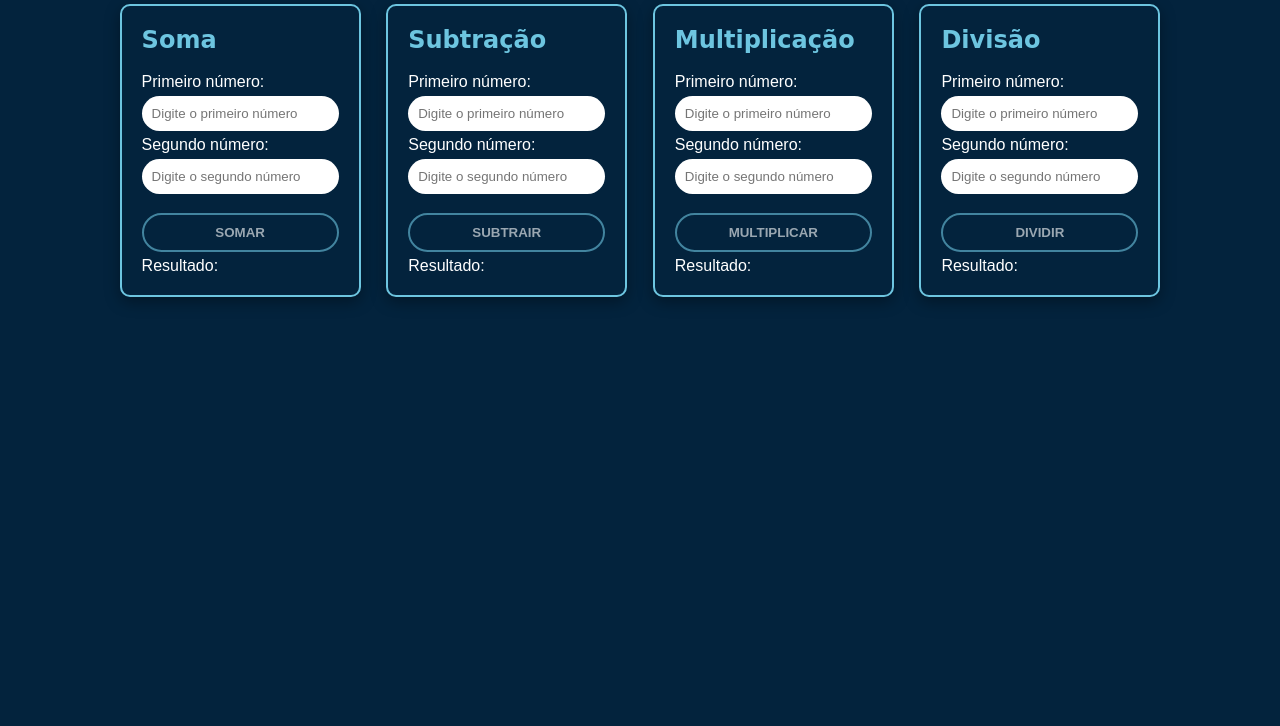
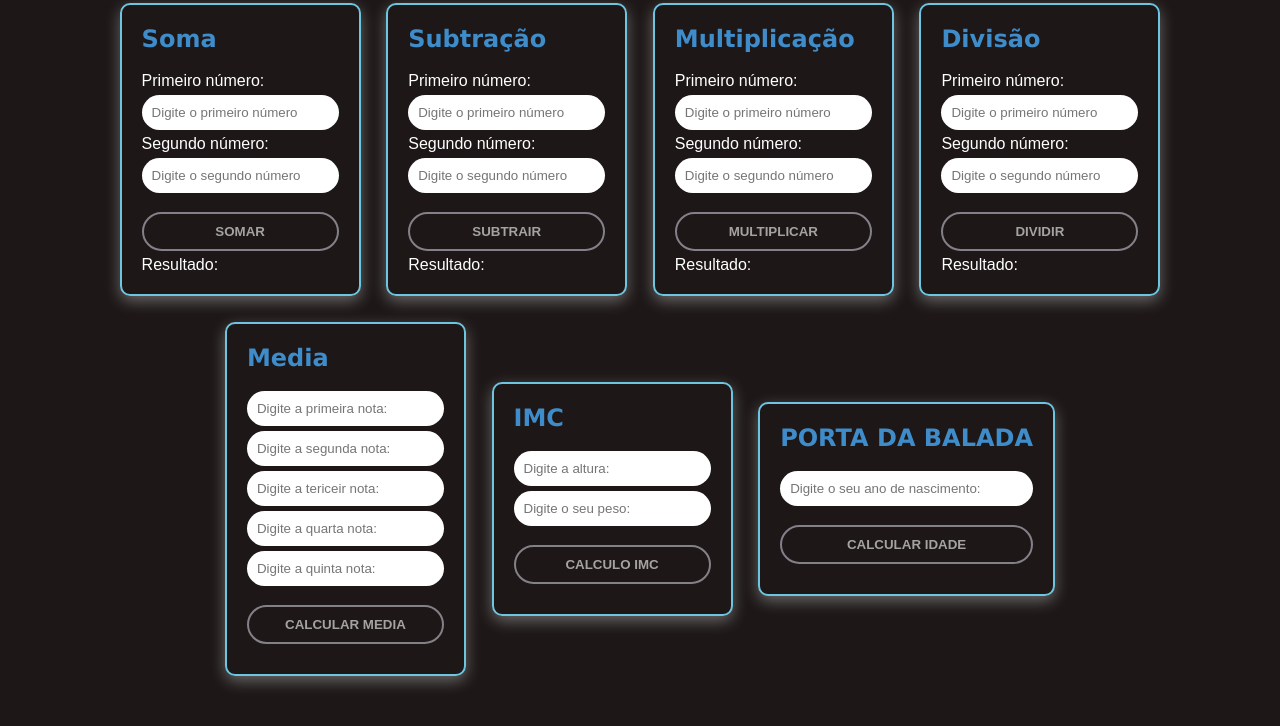
Before and after one commit to jeanc521/TDS-148, a plain HTML site: page Javascript-inicial/Aula 02/mat.html in a window 1280 px wide. Shown: the part 74-800 px from the top of the page. Drawn offline with Linux system fonts and the light colour scheme.

Commit message:
(imc e porta de balada

```diff
--- a/Javascript-inicial/Aula 02/mat.css
+++ b/Javascript-inicial/Aula 02/mat.css
@@ -11,12 +11,12 @@ body{
    justify-content: center;
    margin-top: 20px;
    gap: 20px;
-   background-color: rgb(3, 35, 61);
+   background-color: rgb(29, 23, 23);
    color: #ffffff;
    padding-bottom: 20px;
 }
 h1{
-    font-family: cursive;
+    font-family: 'Times New Roman', Times, serif;
 }
 
 main{
@@ -36,20 +36,20 @@ section{
     padding: 20px;
     border: 2px solid #6dc5e0;
     border-radius: 10px;
-    box-shadow: rgba(0, 0, 0, 0.35) 0px 5px 15px;
+    box-shadow: rgba(255, 255, 255, 0.35) 0px 5px 15px;
 }
 
 h2{
     margin-bottom: 14px;
-    color: #6dc5e0;
-    font-family: cursive;
+    color: rgb(63, 140, 202);
+    font-family: 'Lucida Sans', 'Lucida Sans Regular', 'Lucida Grande', 'Lucida Sans Unicode', Geneva, Verdana, sans-serif;
 }
 
 button{
     margin-top: 14px;
     background: transparent;
     border: none;
-    border: 2px solid #6dc5e0;
+    border: 2px solid #c7c6d3;
     border-radius: 999px;
     padding: 10px;
     color: #ffffff;
@@ -65,6 +65,6 @@ button:hover{
 
 input{
     padding: 10px;
-    border-radius: 999px;
+    border-radius: 500px;
     border: none;
 }
--- a/Javascript-inicial/Aula 02/mat.html
+++ b/Javascript-inicial/Aula 02/mat.html
@@ -49,6 +49,32 @@
             <button onclick="div()">DIVIDIR</button>
             <p>Resultado: <span id="resDiv"></span> </p>
         </section>
+        <section>
+            <h2>Media</h2>
+            <input type="text" id="m1" placeholder="Digite a primeira nota: ">
+            <input type="text" id="m2" placeholder="Digite a segunda nota: ">
+            <input type="text" id="m3" placeholder="Digite a tericeir nota: ">
+            <input type="text" id="m4" placeholder="Digite a quarta nota: ">
+            <input type="text" id="m5" placeholder="Digite a quinta nota: ">
+            <button onclick="media()">CALCULAR MEDIA</button>
+            <p id="resMedia"></p>
+            <p id="msg"></p>
+        </section>
+        <section>
+            <h2>IMC</h2>
+            <input type="text" id="peso" placeholder="Digite a altura:  ">
+            <input type="text" id="altura" placeholder="Digite o seu peso: ">
+            <button onclick="imc()">CALCULO IMC</button>
+            <p id="resIMC"></p>
+            <p id="msgIMC"></p>
+        </section>
+        <section>
+            <h2>PORTA DA BALADA</h2>
+            <input type="text" id="ano" placeholder="Digite o seu ano de nascimento:  ">
+            <button onclick="ano()">CALCULAR IDADE</button>
+            <p id="resa"></p>
+            <p id="msgporta"></p>
+        </section>
     </main>
     <script src="mat.js"></script>
 </body>
--- a/Javascript-inicial/Aula 02/mat.js
+++ b/Javascript-inicial/Aula 02/mat.js
@@ -33,4 +33,82 @@ function div(){
         res.innerHTML = "Não é permitido divisão por 0"
         document.getElementById("n8").style.border = "2px solid red"
     }
+
 }
+
+function media(){
+    var m1 = parseFloat(document.getElementById("m1").value)
+    var m2 = parseFloat(document.getElementById("m2").value)
+    var m3 = parseFloat(document.getElementById("m3").value)
+    var m4 = parseFloat(document.getElementById("m4").value)
+    var m5 = parseFloat(document.getElementById("m5").value)
+    var media = document.getElementById("resMedia")
+   var res = (m1 + m2 + m3 + m4 + m5) / 5
+
+    var msg = document.getElementById("msg")
+
+    if(media >= 7){
+     media.textContent = res
+     msg.textContent = "Passou"
+     msg.style.color = "green"
+    }else{
+    media.textContent = res
+    msg.textContent = "Reprovado"
+    msg.style.color = "red"
+    }
+}
+function imc(){
+    var peso = parseFloat(document.getElementById("peso").value)
+    var altura = parseFloat(document.getElementById("altura").value)
+    var imc = document.getElementById("resIMC")
+    var res = ( peso / (altura * altura)).toFixed(2)
+
+    var msgIMC = document.getElementById("msgIMC")
+    console.log(res)
+
+
+
+    if(res >= 40){
+        imc.textContent = res
+        msgIMC.textContent = "Obisedade grau III"
+        msgIMC.style.color = "red"
+    }else if(res >= 35.9 && 39.9){
+        imc.textContent = res
+        msgIMC.textContent = "Obesidade grau II"
+        msgIMC.style.color = "red"
+    }else if(res >= 30 && res >= 34.9){
+        imc.textContent = res
+        msgIMC.textContent = "Obesidade grau I"
+        msgIMC.style.color = "red"
+    }else if(res >= 25.5 && res >= 29){
+        imc.textContent = res
+        msgIMC.textContent = "Sobrepeso"
+        msgIMC.style.color = "red"
+    }else if(res >= 24.9 && res <= 18.6){
+        imc.textContent = res
+        msgIMC.textContent = "Normal"
+        msgIMC.style.color = "green"
+    }else if(res <= 18.5){
+        imc.textContent = res
+        msgIMC.textContent = "Abaixo do peso!"
+        msgIMC.style.color = "yellow"
+    }else{
+        msgIMC.textContent = "Nenhum peso e nem altura foi colocado por favor, insira!"
+    }
+}
+function ano(){
+    var ano = parseFloat(document.getElementById("ano").value)
+    var porta = document.getElementById("resa")
+    var res = 2025 - ano
+
+    var msgporta = document.getElementById("msgporta")
+    console.log(res)
+
+    if(res >= 18){
+        msgporta.textContent = "Liberado pra entrar!"
+        msgporta.style.color = "hsl"
+    }else {
+        msgporta.textContent = "Negado menos que 18, volte pra casa!"
+        msgporta.style.color = "red"
+    }
+}
```
